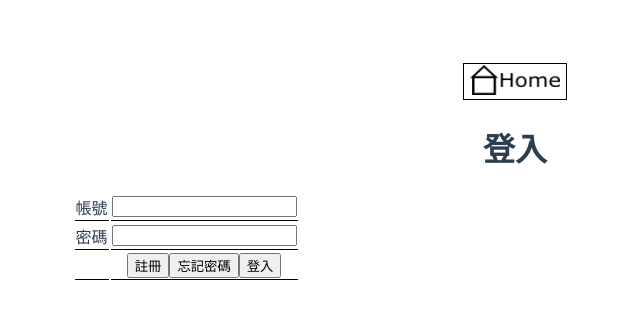
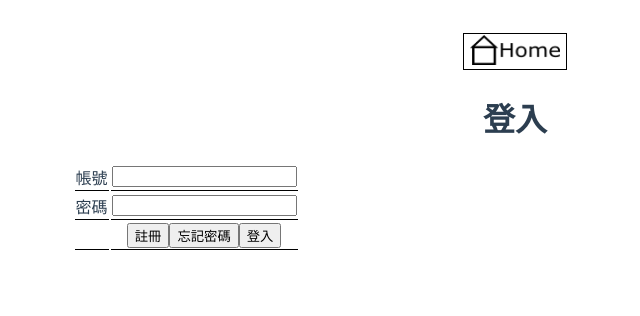
Before and after one commit to horacio195511/Virtual-Meeting-Room-Management, a Vue app: page / in a window 1280 px wide. Shown: the top 316 px of the page, without its empty margins (125-765 px from the left). Built offline with nearby package versions, Linux system fonts and the light colour scheme.

Commit message:
clean the code for final presentation

```diff
--- a/src/App.vue
+++ b/src/App.vue
@@ -59,7 +59,7 @@ export default {
   -moz-osx-font-smoothing: grayscale;
   text-align: center;
   color: #2c3e50;
-  margin-top: 60px;
+  margin-top: 30px;
 }
 .calendar{
   display: block;
--- a/src/components/CreateMeeting.vue
+++ b/src/components/CreateMeeting.vue
@@ -1,6 +1,6 @@
 <template>
   <div>
-    <h1>建立會議</h1>
+    <h1>{{ createText }}會議</h1>
     <table class="center">
       <tr>
           <td class="labelright"><label for="topic">主題</label></td>
--- a/src/components/MeetingRoomInfo.vue
+++ b/src/components/MeetingRoomInfo.vue
@@ -65,7 +65,7 @@
             class="buttonimage"
           >
         </button>
-        {{ currentYear }}//{{ currentMonth }}/{{ currentDay }}
+        {{ currentYear }}/{{ currentMonth }}/{{ currentDay }}
         <button
           @click="incWeek"
           class="bottombutton"
```
